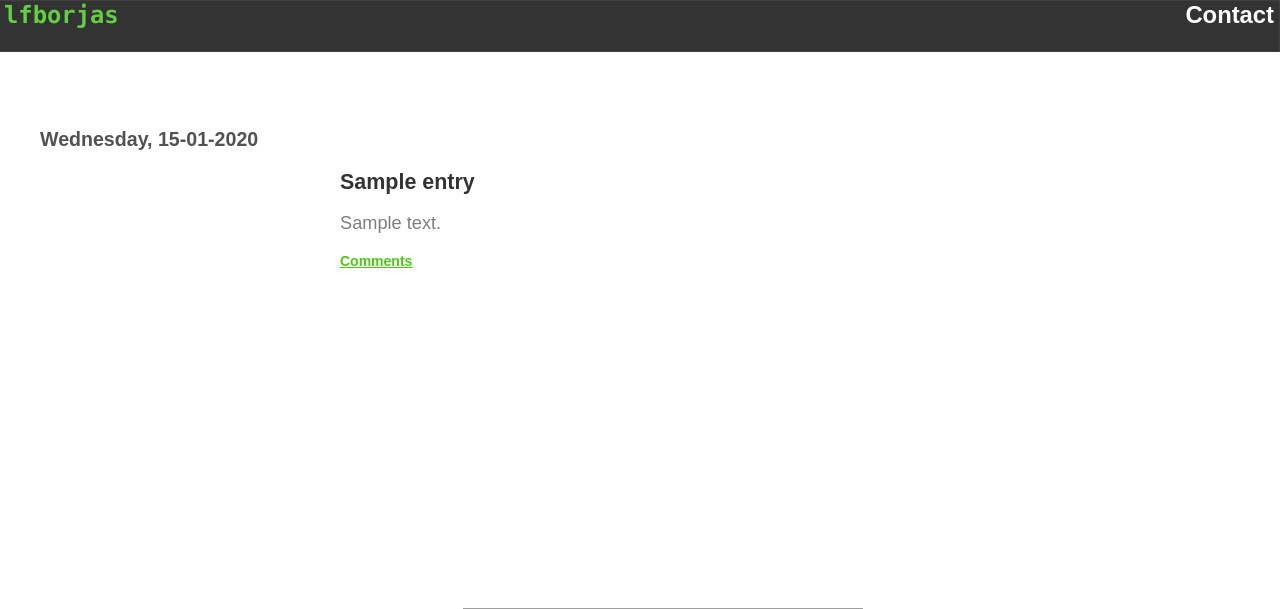
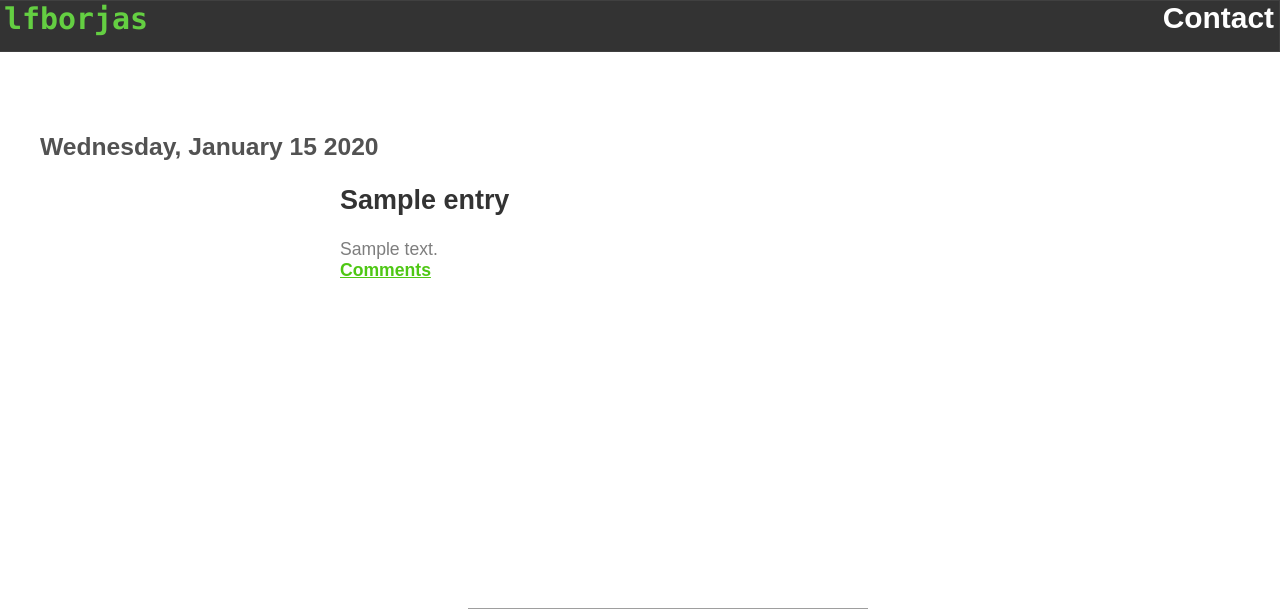
Before and after one commit to lfborjas/Minimalog, a Django app: template minimalog/templates/list.html in a window 1280 px wide. Shown: the top 609 px of the page. Run offline with Django 3.2, Linux system fonts and the light colour scheme; the template is opened without the code that fills it: most values are stand-ins (such as "Sample title", 1, 10 or a date in 2020); some libraries are stand-ins or nearby versions; grey boxes are pictures that could not be loaded.

Commit message:
some final format changes

```diff
--- a/minimalog/templates/list.html
+++ b/minimalog/templates/list.html
@@ -2,14 +2,15 @@
 {%load i18n%}
 {%block content%}
 	{%for entry in entries%}
-		<h3 class="date">{{entry.published|date:"l, d-m-Y"}}</h3>
+		<h3 class="date">{{entry.published|date:"l, F d Y"}}</h3>
 		<h2><a href="{{entry.get_absolute_url}}" class="title-link"><span class="rss-title">{{entry.title}}</span></a></h2>
-		<p class="entry">
+		<div class="entry">
 			<span class="rss-content">
 			{{entry.body|safe}}
 			</span>
-		</p>
-		<!-- <span class="rss-link rss-id">http://www.lfborjas.com{{entry.get_absolute_url}}</span> -->
+		</div>
+		<!-- <span class="rss-id">http://www.lfborjas.com{{entry.get_absolute_url}}</span> -->
+		<!-- <span class="rss-link">http://www.lfborjas.com{{entry.get_absolute_url}}</span> -->
 	{%if comments%}
 			{#this means that this is a singular entry#}
 			<div id="share">
--- a/settings.py
+++ b/settings.py
@@ -1,7 +1,7 @@
 #encoding=utf-8
 # Django settings for blog project.
 import os
-DEBUG = True
+DEBUG = False
 TEMPLATE_DEBUG = DEBUG
 
 ROOT_PATH = os.path.dirname(__file__)
--- a/static/css/base.css
+++ b/static/css/base.css
@@ -1,7 +1,8 @@
 body{
-	font: normal normal normal 14px/normal Arial, Helvetica, sans-serif;
+	font: normal normal normal 16px/normal Arial, Helvetica, sans-serif;
 	background: #fff;
 	color: #7E7E7E;
+	font-size: 1.1em;
 }
 
 a{
@@ -19,9 +20,9 @@ h2{
 	text-indent: -300px;
 }
 
-p.entry{
-	font-size: 1.3em;
-	text-align: justify;
+p{
+	/*font-size: 1.3em;*/
+	text-align: justify !important;
 }
 
 .title-link{
```
